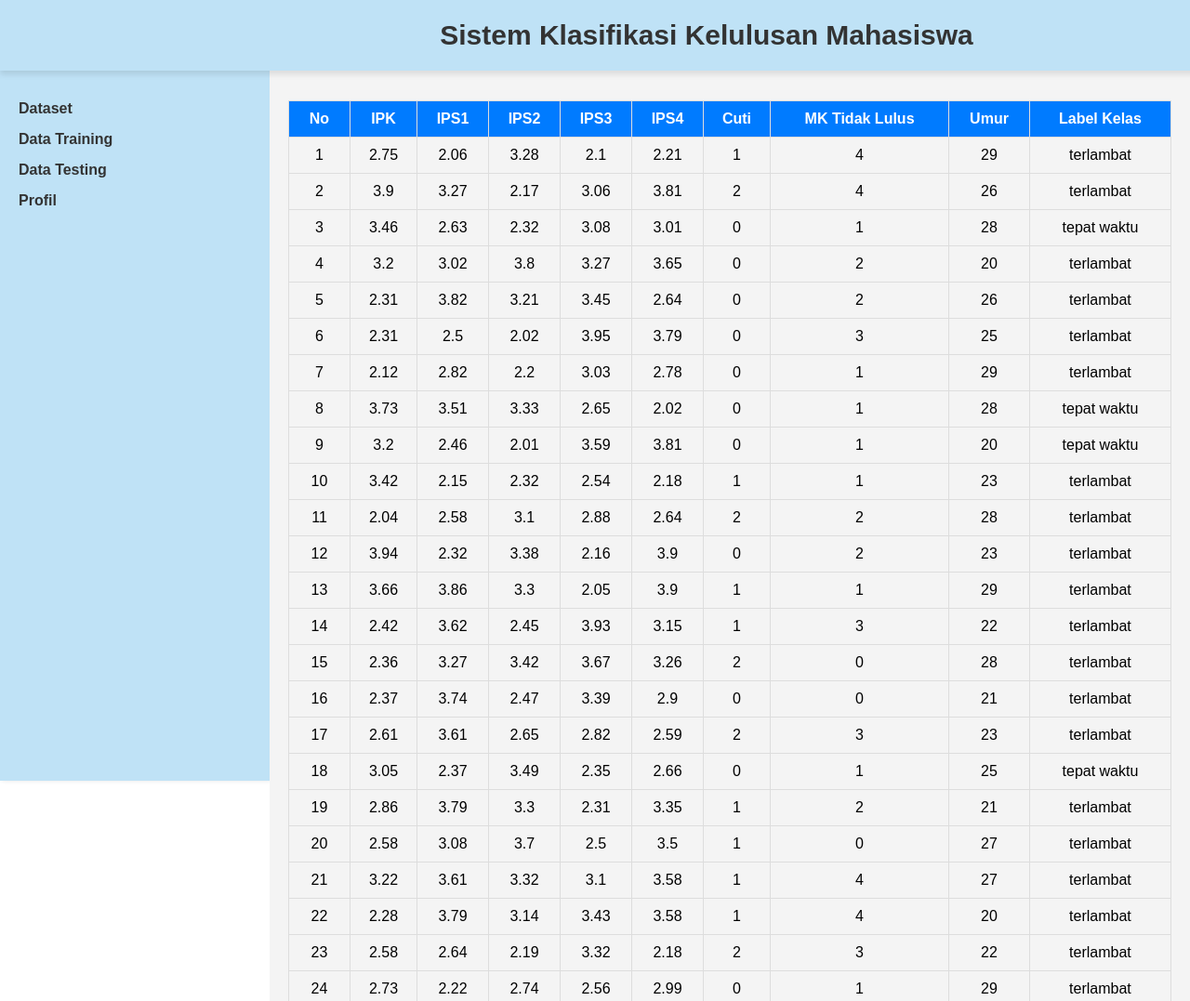
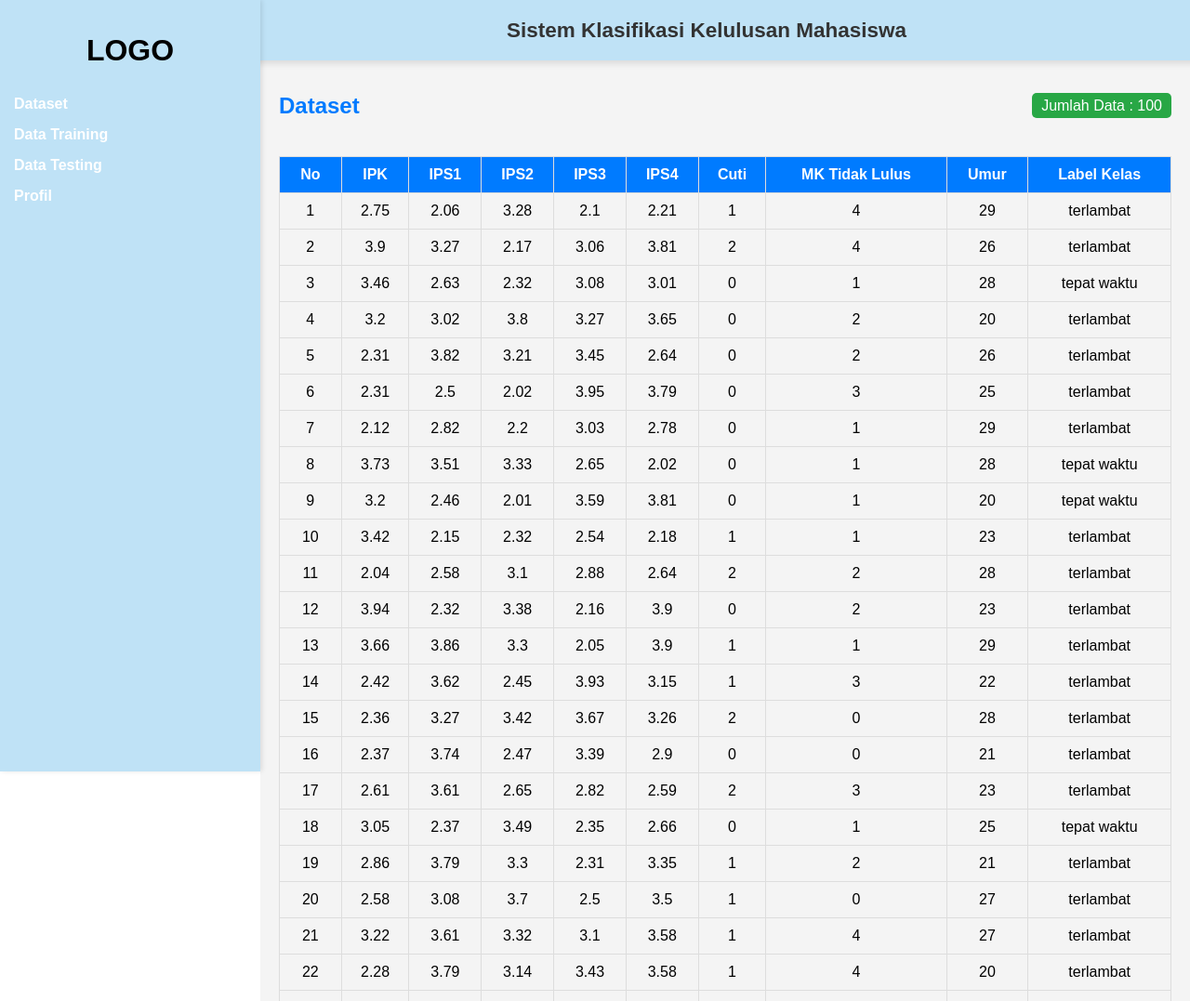
Before and after one commit to IlhamKurniawan143/apk-data-sains, a Flask app: page / in a window 1280 px wide; the page is wider, and only the part inside the window is pictured. Shown: the top 1077 px of that part at 93% size. Run offline with Flask 3, Linux system fonts and the light colour scheme.

Commit message:
memperbarui tampilan dataset

```diff
--- a/static/css/style.css
+++ b/static/css/style.css
@@ -12,11 +12,11 @@
     text-align: center;
     font-size: 15px;
     font-weight: bold;
-    position: fixed;
+    position: absolute;
     width: 100%;
     top: 0;
     left: 0;
-    z-index: 1000;
+    z-index: 1; /* Z-index lebih kecil dari sidebar */
     box-shadow: 0 4px 6px rgba(0, 0, 0, 0.1);
 }
 
@@ -24,7 +24,8 @@
     width: 250px;
     background-color: #bfe2f6;
     height: 100vh;
-    padding: 20px;
+    padding: 15px;
+    z-index: 2; /* Z-index lebih besar dari navbar */
     box-shadow: 2px 0 5px rgba(0, 0, 0, 0.1);
 }
 
@@ -45,7 +46,7 @@
 
 .sidebar ul li a {
     text-decoration: none;
-    color: #333;
+    color: white;
     font-weight: bold;
 }
 
@@ -59,7 +60,12 @@
     display: flex;
     justify-content: space-between;
     align-items: center;
+    margin-top: 60px;
     margin-bottom: 20px;
+}
+
+.header h2 {
+    color: #007bff;
 }
 
 .info span {
--- a/templates/layout.html
+++ b/templates/layout.html
@@ -8,9 +8,11 @@
 </head>
 <body>
     <!-- Navbar -->
-    <div class="navbar">
-        <h1>Sistem Klasifikasi Kelulusan Mahasiswa</h1>
-    </div>
+    <nav>
+        <div class="navbar">
+            <h1>Sistem Klasifikasi Kelulusan Mahasiswa</h1>
+        </div>
+    </nav>
 
     <div class="sidebar">
         <div class="logo">
```
Also changed, not shown: sidebar.html (added, +11 -0 lines), style2.css (added).
